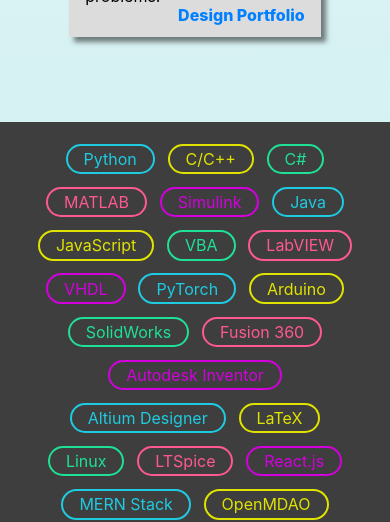
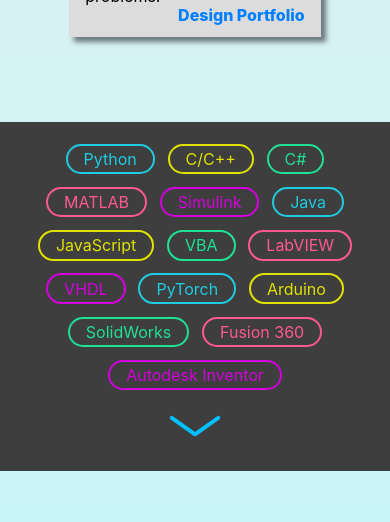
Before and after one commit to CarlosCarras/CarlosCarras.github.io, a React (Create React App) app: page / in a window 390 px wide. Shown: the part 860-1382 px from the top of the page. Built offline with nearby package versions, Linux system fonts and the light colour scheme.

Commit message:
:sparkles: skills section is now collapsible and supports proficiency levels

```diff
--- a/src/App.css
+++ b/src/App.css
@@ -12,6 +12,7 @@
     --bg-color-light: #172632;
     --bg-color-dark: #172632;
     --bg-color-glass: rgba(23, 38, 50, 0.2);
+    --bg-color-glass-tinted: rgba(23, 38, 50, 0.8);
     --bg-textarea: #3b6281;
     --text-color: white;
     --text-color-2: #d1d1d1;
@@ -32,6 +33,7 @@
     --bg-color-light: #dcdcdc;
     --bg-color-dark: #3e3e3e;
     --bg-color-glass: rgba(62, 62, 62, 0.2);
+    --bg-color-glass-tinted: rgba(220, 220, 220, 0.8);
     --bg-textarea: #e0e0e0;
     --text-color: black;
     --text-color-2: #2e2e2e;
--- /dev/null
+++ b/src/components/ExpandableArrow/ExpandableArrow.css
@@ -0,0 +1,33 @@
+.expandable-arrow-container {
+    padding: 0.8em;
+    cursor: pointer;
+    display: flex;
+    flex-direction: row;
+
+    --arrow-angle: 55deg;
+    --edge-offset: 9.8px;
+}
+
+.expandable-arrow-container .expandable-arrow-edge {
+    background-color: var(--accent-color);
+    border-radius: 0.25em;
+    width: 0.25em;
+    height: 2em;
+    transition: transform 0.75s cubic-bezier(0.075, 0.82, 0.165, 1);
+}
+
+.expandable-arrow-container .expandable-arrow-edge.arrow-edge-left {
+    transform: translateX(calc(-1*var(--edge-offset))) rotate(calc(-1*var(--arrow-angle)));
+}
+
+.expandable-arrow-container .expandable-arrow-edge.arrow-edge-right {
+    transform: translateX(var(--edge-offset)) rotate(var(--arrow-angle));
+}
+
+.expandable-arrow-container.active .expandable-arrow-edge.arrow-edge-left {
+    transform: translateX(calc(-1*var(--edge-offset))) rotate(var(--arrow-angle));
+}
+
+.expandable-arrow-container.active .expandable-arrow-edge.arrow-edge-right {
+    transform: translateX(var(--edge-offset)) rotate(calc(-1*var(--arrow-angle)));
+}
--- /dev/null
+++ b/src/components/ExpandableArrow/ExpandableArrow.js
@@ -0,0 +1,14 @@
+import React, { useState, useEffect } from "react";
+import "./ExpandableArrow.css"
+
+
+function ExpandableArrow(props) {
+    return (
+        <div className={`expandable-arrow-container ${props.active ? 'active' : ''}`} onClick={() => props.onClick()}>
+            <div className="expandable-arrow-edge arrow-edge-left"/>
+            <div className="expandable-arrow-edge arrow-edge-right"/>
+        </div>
+    )
+}
+
+export default ExpandableArrow;
--- /dev/null
+++ b/src/components/SkillEntry/ProficiencyTooltip/ProficiencyTooltip.css
@@ -0,0 +1,45 @@
+.proficiency-tooltip-container {
+    display: none;
+    flex-direction: column;
+    background-color: var(--bg-color-glass-tinted);
+    position: absolute;
+    transform: translate(0%, 0%);
+    padding: 0.25em 0.5em;
+    width: 100px;
+    height: 40px;
+    text-align: start;
+    border-radius: 0.5em;
+    box-shadow: var(--default-shadow);
+    border: 1px solid var(--text-color);
+}
+
+.proficiency-tooltip-container.active {
+    display: flex;
+}
+
+.proficiency-tooltip-container h5 {
+    color: var(--text-color);
+    margin: 0.2em;
+}
+
+.proficiency-tooltip-container .proficiency-indicator {
+    display: flex;
+    flex-direction: row;
+    margin: 0.25em 0;
+}
+
+.proficiency-tooltip-container .proficiency-bar {
+    background-color: black;
+    height: 8px;
+    width: 15px;
+    margin: 0 1px;
+    border: 1px solid black;
+}
+
+.proficiency-tooltip-container .proficiency-bar:first-child {
+    border-radius: 20px 0 0 20px;
+}
+
+.proficiency-tooltip-container .proficiency-bar:nth-child(5) {
+    border-radius: 0 20px 20px 0;
+}
--- /dev/null
+++ b/src/components/SkillEntry/ProficiencyTooltip/ProficiencyTooltip.js
@@ -0,0 +1,29 @@
+import React from "react";
+import "./ProficiencyTooltip.css"
+
+
+function ProficiencyTooltip(props) {
+    const COLORS = [
+        "255, 0, 0",
+        "255, 127, 0",
+        "255, 255, 0",
+        "127, 255, 0",
+        "0, 255, 0",
+    ]
+
+    return (
+        <div className={`proficiency-tooltip-container ${props.active ? 'active' : ''}`}>
+            <h5>Proficiency:</h5>
+            <div className="proficiency-indicator">
+                {
+                    COLORS.map((color, index) => (
+                        <div className="proficiency-bar"
+                             style={{'backgroundColor': `rgba(${color}, ${props.value > index ? 1 : 0})`}}/>
+                    ))
+                }
+            </div>
+        </div>
+    )
+}
+
+export default ProficiencyTooltip;
--- a/src/components/SkillEntry/SkillEntry.js
+++ b/src/components/SkillEntry/SkillEntry.js
@@ -1,11 +1,20 @@
-import React from "react";
+import React, { useState } from "react";
 import "./SkillEntry.css"
+import ProficiencyTooltip from "./ProficiencyTooltip/ProficiencyTooltip";
 
 
 function SkillEntry(props) {
+    const [tooltipIsVisible, setTooltipIsVisible] = useState(false);
+
     return (
-        <div className="skill-container" style={{"color": props.color, "borderColor": props.color}}>
+        <div className="skill-container"
+             style={{"color": props.color, "borderColor": props.color}}
+             onMouseEnter={() => setTooltipIsVisible(true)}
+             onMouseLeave={() => setTooltipIsVisible(false)}>
+
             {props.name}
+
+            <ProficiencyTooltip active={tooltipIsVisible} value={props.proficiency}/>
         </div>
     )
 }
--- a/src/components/Terminal/TextArea/TextArea.css
+++ b/src/components/Terminal/TextArea/TextArea.css
@@ -27,7 +27,7 @@
     border: none;
     color: inherit;
     outline: none;
-    padding:0
+    padding:0;
 }
 
 .textarea-container .entry input::placeholder {
--- a/src/views/Home/Home.css
+++ b/src/views/Home/Home.css
@@ -128,11 +128,26 @@
     bottom: 0.75em;
 }
 
-.home-container .skills-container {
+.home-container .skills {
     background-color: var(--bg-color-dark);
     padding: 1em 5vw;
+    gap: 0;
+}
+
+.home-container .skills-container {
+    display: flex;
+    flex-direction: row;
+    flex-wrap: wrap;
+    align-items: center;
+    justify-content: center;
     width: 90vw;
     gap: 0;
+    overflow: hidden;
+    padding: 0;
+}
+
+.home-container .skills-container.abbreviated {
+   height: 260px;
 }
 
 .home-container .aboutme {
--- a/src/views/Home/Home.js
+++ b/src/views/Home/Home.js
@@ -6,41 +6,42 @@
 import GearTrain from "./../../components/GearTrain/GearTrain"
 import SkillEntry from "../../components/SkillEntry/SkillEntry";
 import AboutMe from "../../components/AboutMe/AboutMe"
+import ExpandableArrow from "../../components/ExpandableArrow/ExpandableArrow";
 
 
 const SHUTTLE = require('./../../assets/shuttle.png');
 
 const SKILLS_DATA = [
-    "Python",
-    "C/C++",
-    "C#",
-    "MATLAB",
-    "Simulink",
-    "Java",
-    "JavaScript",
-    "VBA",
-    "LabVIEW",
-    "VHDL",
-    "PyTorch",
-    "Arduino",
-    "SolidWorks",
-    "Fusion 360",
-    "Autodesk Inventor",
-    "Altium Designer",
-    "LaTeX",
-    "Linux",
-    "LTSpice",
-    "React.js",
-    "MERN Stack",
-    "OpenMDAO",
-    "OpenSim",
-    "ROS",
-    "Splunk",
-    "Unity",
-    "Vicon",
-    "manual machining",
-    "CNC",
-    "3D printing"
+    {"name": "Python", "proficiency": 5},
+    {"name": "C/C++", "proficiency": 4},
+    {"name": "C#", "proficiency": 4},
+    {"name": "MATLAB", "proficiency": 5},
+    {"name": "Simulink", "proficiency": 4},
+    {"name": "Java", "proficiency": 3},
+    {"name": "JavaScript", "proficiency": 5},
+    {"name": "VBA", "proficiency": 3},
+    {"name": "LabVIEW", "proficiency": 2},
+    {"name": "VHDL", "proficiency": 2},
+    {"name": "PyTorch", "proficiency": 5},
+    {"name": "Arduino", "proficiency": 4},
+    {"name": "SolidWorks", "proficiency": 5},
+    {"name": "Fusion 360", "proficiency": 2},
+    {"name": "Autodesk Inventor", "proficiency": 2},
+    {"name": "Altium Designer", "proficiency": 5},
+    {"name": "LaTeX", "proficiency": 4},
+    {"name": "Linux", "proficiency": 4},
+    {"name": "LTSpice", "proficiency": 2},
+    {"name": "React.js", "proficiency": 4},
+    {"name": "MERN Stack", "proficiency": 4},
+    {"name": "OpenMDAO", "proficiency": 3},
+    {"name": "OpenSim", "proficiency": 2},
+    {"name": "ROS", "proficiency": 4},
+    {"name": "Splunk", "proficiency": 3},
+    {"name": "Unity", "proficiency": 4},
+    {"name": "Vicon", "proficiency": 2},
+    {"name": "manual machining", "proficiency": 4},
+    {"name": "CNC", "proficiency": 3},
+    {"name": "3D printing", "proficiency": 5},
 ]
 
 const colorPallete = ["#1ecbe1", "#e0e300", "#1ee196", "#ff598f", "#d300dd"];
@@ -64,6 +65,12 @@
             ? sessionStorage.getItem("isLoaded") || false
             : false
     )
+    const [gearTrainScale, setGearTrainScale] = useState(0.1 + 0.00025 * window.innerWidth);
+    const [terminalWidth, setTerminalWidth] = useState(300);
+    const [terminalHeight, setTerminalHeight] = useState(300);
+    const [isNarrow, setIsNarrow] = useState(false);
+    const [terminalPos, setTerminalPos] = useState({x: Math.max((0.4*window.innerWidth-400)/2, 0), y: 50});
+    const [skillsExpanded, setSkillsExpanded] = useState(true);
 
     const handleShuttleClick = () => {
         setIsShuttleFlyingOut(true);
@@ -74,16 +81,9 @@
         setTerminalTheme(event.target.value);
     }
 
-    /* update gears when window resized */
-    const [gearTrainScale, setGearTrainScale] = useState(0.1 + 0.00025 * window.innerWidth);
-
-    /* manage terminal width and height */
-    const [terminalWidth, setTerminalWidth] = useState(300);
-    const [terminalHeight, setTerminalHeight] = useState(300);
-    const [isNarrow, setIsNarrow] = useState(false);
-    const [terminalPos, setTerminalPos] = useState({x: Math.max((0.4*window.innerWidth-400)/2, 0), y: 50});
     useEffect(() => {
         const handleResize = () => {
+            /* manage terminal width and height */
             const _isNarrow = window.innerWidth < 950;
             const posMultiplier = _isNarrow ? 0.9 : 0.45;
             const widthMultiplier = _isNarrow ? 0.8 : 0.4;
@@ -94,6 +94,9 @@
             setTerminalHeight(Math.min(heightMultiplier*window.innerHeight, TERMINAL_MAXDIMS.h));
             setIsNarrow(_isNarrow);
             setGearTrainScale(0.1 + 0.00025 * window.innerWidth);
+
+            /* manage skills container */
+            setSkillsExpanded(!_isNarrow);
         };
 
         window.addEventListener("resize", handleResize);
@@ -182,10 +185,18 @@
                     </div>
                 </div>
             </div>
-            <div className="row skills-container">
-                {SKILLS_DATA.map((skill, index) => (
-                    <SkillEntry name={skill} color={colorPallete[index%colorPallete.length]} key={index}/>
-                ))}
+            <div className="row skills">
+                <div className={`skills-container ${skillsExpanded ? '' : 'abbreviated'}`}>
+                    {SKILLS_DATA.map((skill, index) => (
+                        <SkillEntry name={skill['name']} proficiency={skill['proficiency']} color={colorPallete[index%colorPallete.length]} key={index}/>
+                    ))}
+                </div>
+                {
+                    isNarrow ?
+                    <ExpandableArrow active={skillsExpanded} onClick={() => setSkillsExpanded(!skillsExpanded)}/>
+                    :
+                    <></>
+                }
             </div>
             <div className="row aboutme">
                 <AboutMe/>
```
Also changed, not shown: src/assets/expand_arrow.svg (added).
